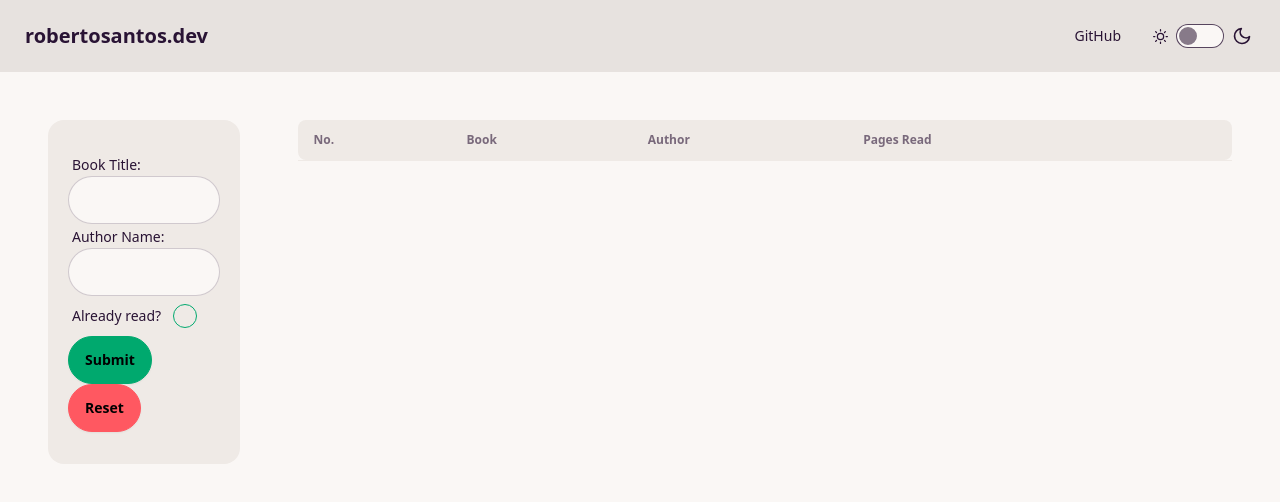
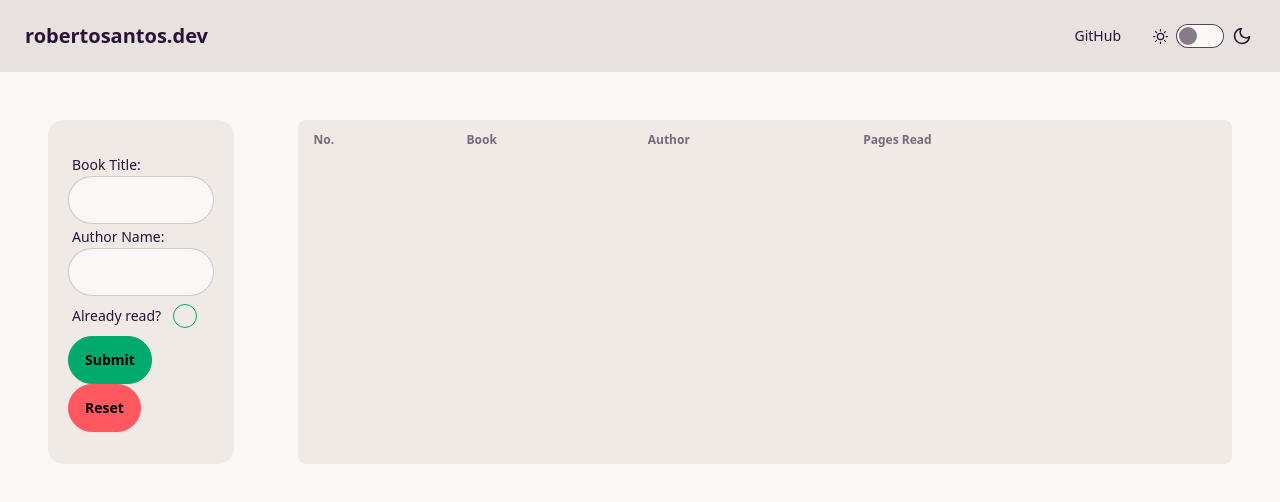
Before and after one commit to kronjuvel1/project-book-library-tailwind, a website: page index.html in a window 1280 px wide. Drawn offline with Linux system fonts and the light colour scheme; a web font is replaced by a local one.

Commit message:
fix layout

```diff
--- a/index.html
+++ b/index.html
@@ -26,7 +26,7 @@
                             <path
                                 d="M12 1v2M12 21v2M4.2 4.2l1.4 1.4M18.4 18.4l1.4 1.4M1 12h2M21 12h2M4.2 19.8l1.4-1.4M18.4 5.6l1.4-1.4" />
                         </svg>
-                        <input type="checkbox" value="synthwave" class="toggle theme-controller" id="theme-controller"/>
+                        <input type="checkbox" class="toggle theme-controller" id="theme-controller"/>
                         <svg xmlns="http://www.w3.org/2000/svg" width="20" height="20" viewBox="0 0 24 24" fill="none"
                             stroke="currentColor" stroke-width="2" stroke-linecap="round" stroke-linejoin="round">
                             <path d="M21 12.79A9 9 0 1 1 11.21 3 7 7 0 0 0 21 12.79z"></path>
@@ -36,7 +36,7 @@
         </div>
     </div>
     <main id="main-container" class="grid grid-cols-5 grid-flow-row gap-16 m-12">
-        <div id="form-section" class="min-w-48 h-full bg-base-200 p-5 py-8 rounded-2xl">
+        <div id="form-section" class="bg-base-200 p-5 py-8 rounded-2xl">
             <form action id="add-book-form" class="inline-block">
                 <label for="title" class="label-text ml-1">Book Title:</label>
                 <input type="text" id="title" name="title" class="input input-bordered w-full max-w-xs" required><br>
@@ -61,7 +61,7 @@
                 <input type="reset" value="Reset" class="btn btn-error">
             </form>
         </div>
-        <div id="list-section" class="col-span-4 bg-base-200 rounded-lg h-10 min-w-fit">
+        <div id="list-section" class="col-span-4 bg-base-200 rounded-lg">
             <table id="book-list" class="table table-zebra">
                 <thead>
                     <tr>
```
